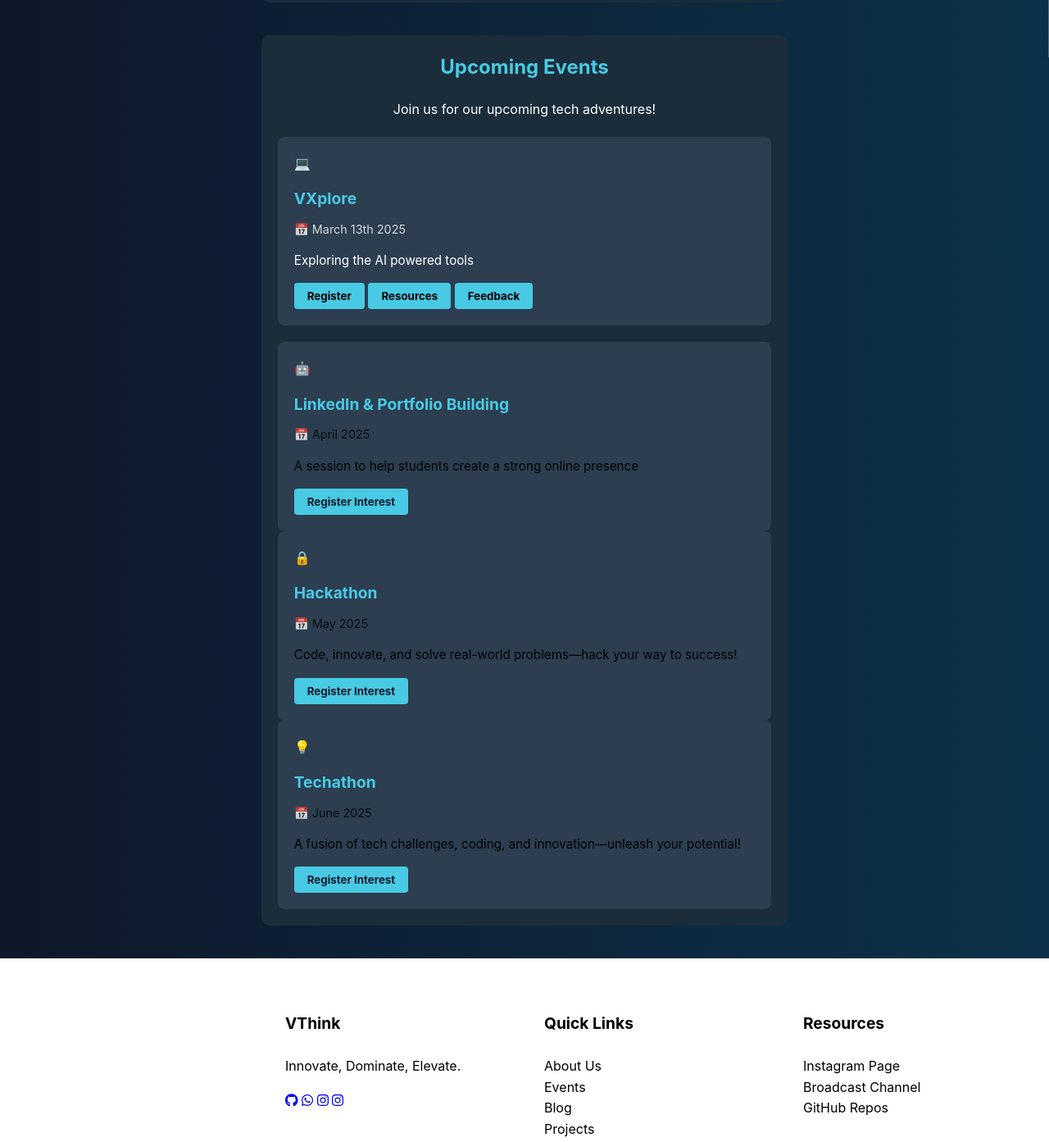
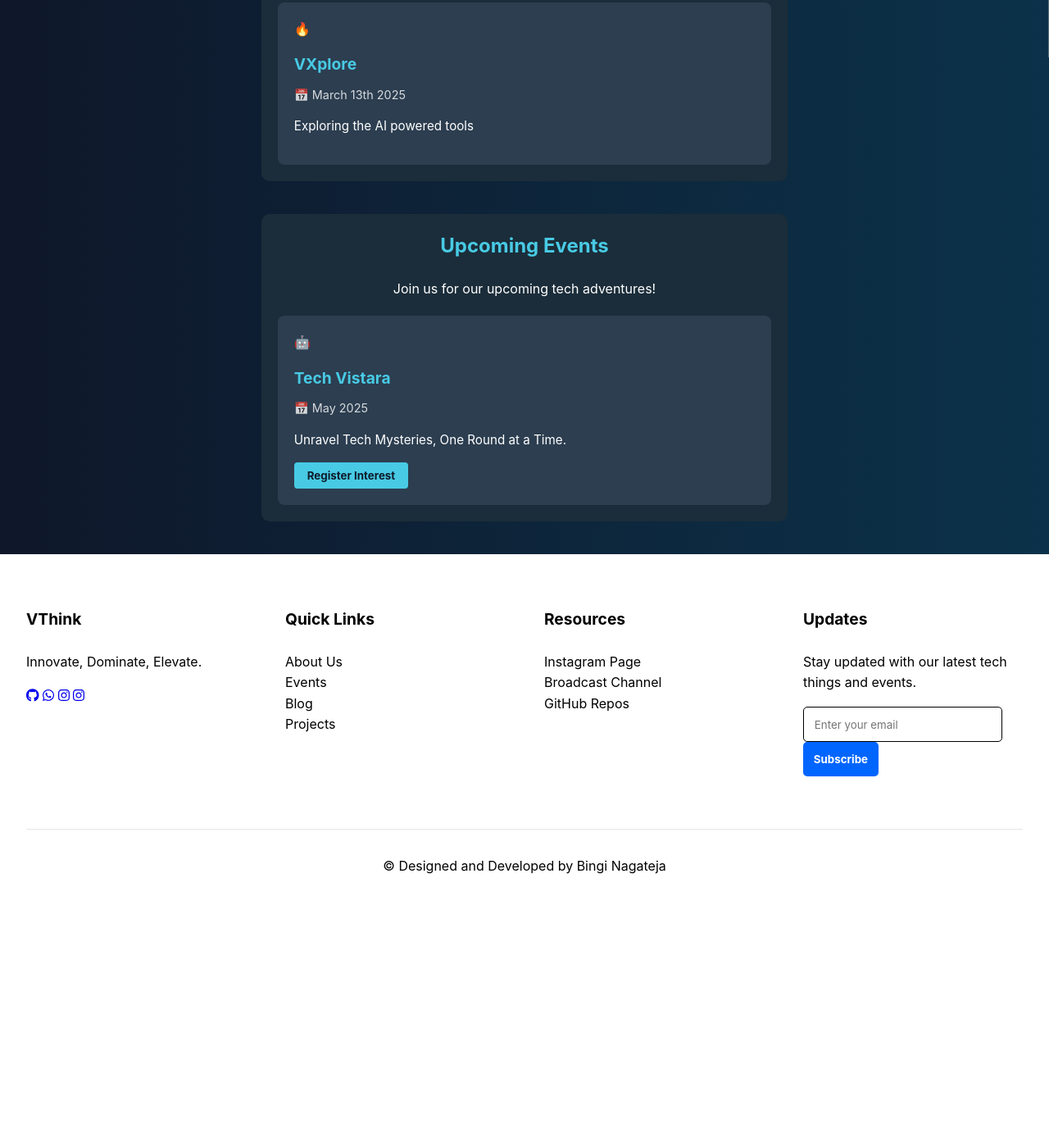
Before and after one commit to Nagatej07/VThinKbbc, a plain HTML site: page events.html in a window 1280 px wide. Shown: the part 730-2123 px from the top of the page at 82% size. After the commit the page ends 1864 px from the top, so only its background shows below. Drawn offline with Linux system fonts and the light colour scheme.

Commit message:
Update events.html
i updated event tech vistaraaa

```diff
--- a/events.html
+++ b/events.html
@@ -216,6 +216,14 @@
                     <p class="event-date">📅 December 02</p>
                     <p class="event-description">Fueling young minds with the power of AI and creativity – welcome to V-Ignite!</p>
                 </div>
+
+                 <div class="event-card">
+                    <span class="event-icon">🔥</span>
+                    <h3 class="event-title">VXplore </h3>
+                    <p class="event-date">📅 March 13th 2025</p>
+                    <p class="event-description">Exploring the AI powered tools</p>
+                </div>
+
             </div>
         </section>
 
@@ -224,39 +232,17 @@
             <p style="text-align: center; margin-bottom: 20px;">Join us for our upcoming tech adventures!</p>
 
             <div class="event-grid">
-                <div class="event-card">
-                    <span class="event-icon">💻</span>
-                    <h3 class="event-title">VXplore </h3>
-                    <p class="event-date">📅 March 13th 2025</p>
-                    <p class="event-description">Exploring the AI powered tools</p>
-                    <button class="register-btn" data-event="web-dev-workshop"><a href="vxplore.html" style="color: black; text-decoration: none;">Register</button>
-                    <button class="register-btn" data-event="web-dev-workshop"><a href="https://drive.google.com/drive/folders/1VmXlkavnVqUDNJlzIf7iCqoRqAbLxL38" style="color: black; text-decoration: none;">Resources</button>
-                    <button class="register-btn" data-event="web-dev-workshop"><a href="https://forms.gle/LdoMmhFzJ7Dx2cD28" style="color: black; text-decoration: none;">Feedback</button>
 
-                </div>
 
                 <div class="event-card">
                     <span class="event-icon">🤖</span>
-                    <h3 class="event-title">LinkedIn & Portfolio Building</h3>
-                    <p class="event-date">📅 April 2025</p>
-                    <p class="event-description">A session to help students create a strong online presence</p>
+                    <h3 class="event-title">Tech Vistara</h3>
+                    <p class="event-date">📅 May 2025</p>
+                    <p class="event-description">Unravel Tech Mysteries, One Round at a Time.</p>
                     <button class="register-btn" data-event="ai-ml-bootcamp">Register Interest</button>
                 </div>
 
-                <div class="event-card">
-                    <span class="event-icon">🔒</span>
-                    <h3 class="event-title">Hackathon</h3>
-                    <p class="event-date">📅 May 2025</p>
-                    <p class="event-description">Code, innovate, and solve real-world problems—hack your way to success!</p>
-                    <button class="register-btn" data-event="cybersecurity-seminar">Register Interest</button>
-                </div>
 
-                <div class="event-card">
-                    <span class="event-icon">💡</span>
-                    <h3 class="event-title">Techathon</h3>
-                    <p class="event-date">📅 June 2025</p>
-                    <p class="event-description">A fusion of tech challenges, coding, and innovation—unleash your potential!</p>
-                    <button class="register-btn" data-event="tech-hackathon">Register Interest</button>
                 </div>
             </div>
         </section>
```
